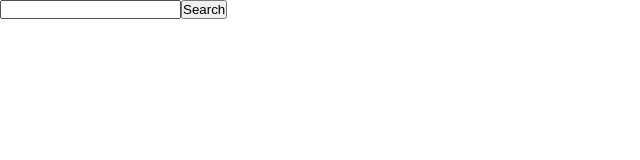
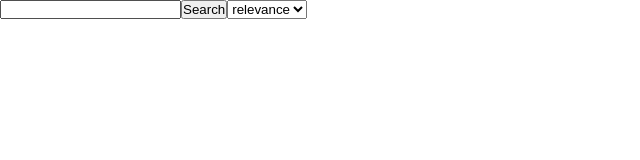
Before and after one commit to knull-a/books-app, a Vue app: page / in a window 1280 px wide. Shown: the top 160 px of the page, without its empty margins (0-640 px from the left). Built offline with nearby package versions, Linux system fonts and the light colour scheme.

Commit message:
add sort

```diff
--- a/src/components/SearchQuery.vue
+++ b/src/components/SearchQuery.vue
@@ -12,10 +12,6 @@ const isLoading = ref(false)
 
 const searchQuery = ref("")
 
-// const changePage = (item: number) => {
-//     if (item === 1) getBooks(10, item - 1)
-//     else getBooks(10, item * 10)
-// }
 
 const page = ref(0)
 
@@ -30,13 +26,16 @@ const previousPage = () => {
 const nextPage = () => {
     getBooks(10, page.value += 10)
 }
+const order = ref('relevance')
 
+console.log(order.value)
 
 async function getBooks(limit?: number, skip?: number) {
     try {
         if (searchQuery.value === '') return
         [isLoading.value, hasData.value] = [true, true]
-        const url = `https://www.googleapis.com/books/v1/volumes?q=${searchQuery.value}&startIndex=${skip || 0}&maxResults=${limit || 10}&key=${bookList.apiKey}`;
+        const url = `https://www.googleapis.com/books/v1/volumes?q=${searchQuery.value}&orderBy=${order.value}&startIndex=${skip || 0}&maxResults=${limit || 10}&key=${bookList.apiKey}`;
+        console.log(url)
         const response = await axios.get(url);
         totalBooks.value = response.data.totalItems
         bookList.books = response.data.items.map((item: any) => ({
@@ -69,6 +68,10 @@ async function getBooks(limit?: number, skip?: number) {
         <div class="search__box">
             <input type="text" v-model="searchQuery" @keypress.enter="getBooks()">
             <button @click="getBooks()">Search</button>
+            <select name="sort" v-model="order">
+                <option value="relevance">relevance</option>
+                <option value="newest">newest</option>
+            </select>
         </div>
         <div class="search__list">
             <div class="search__loading" v-if="isLoading">Loading...</div>
```
